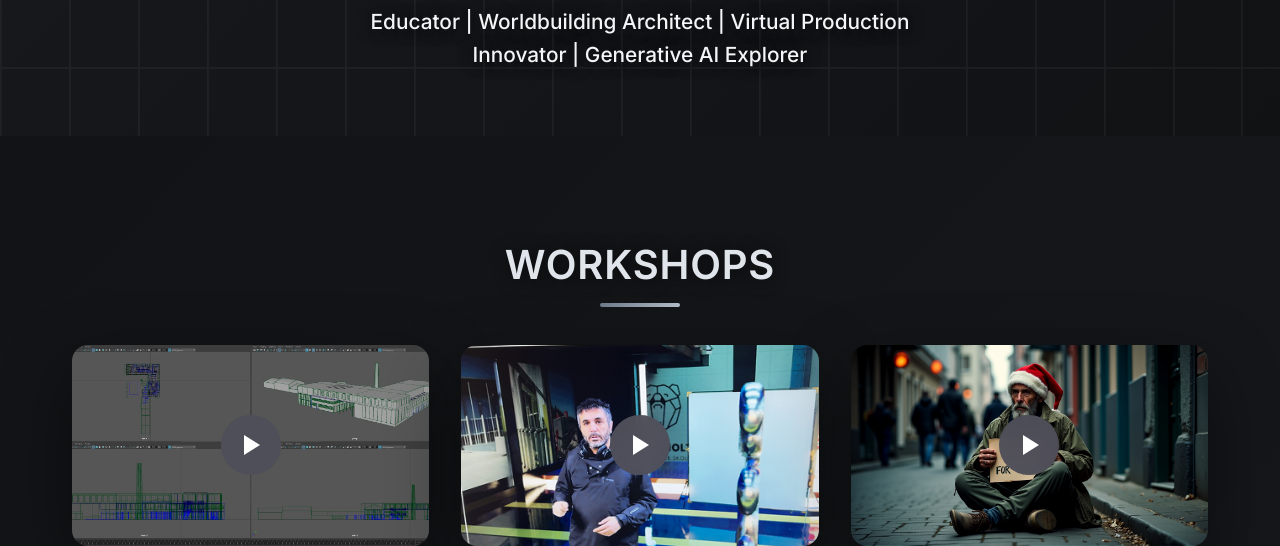
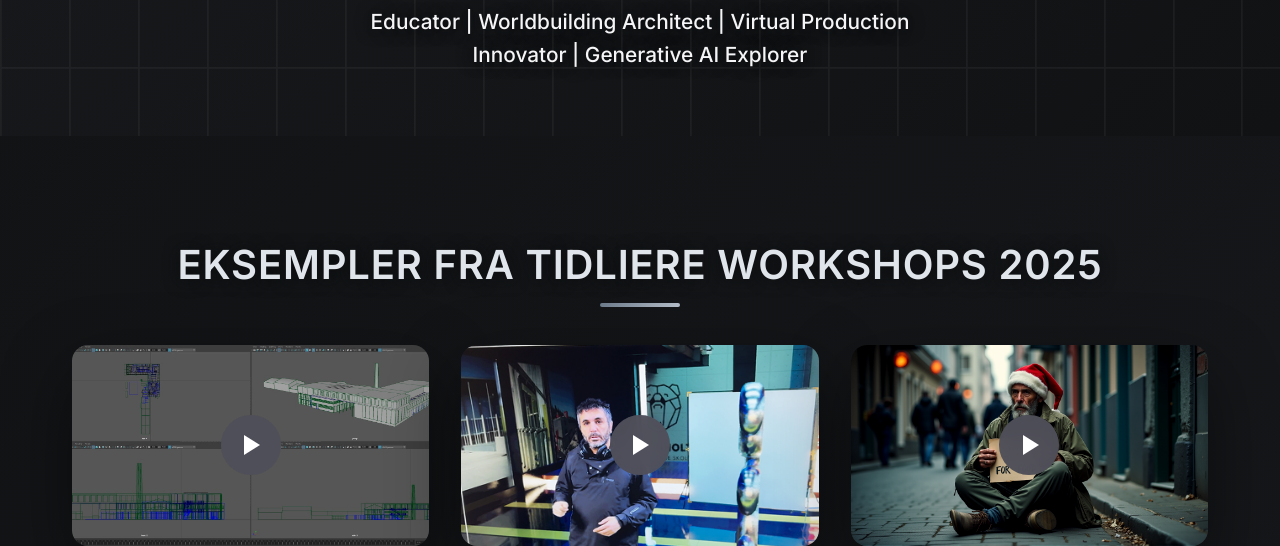
Before and after one commit to lubiteltv/sahak-portfolio, a website: page index.html in a window 1280 px wide. Shown: the part 554-1100 px from the top of the page. Drawn offline with Linux system fonts and the light colour scheme.

Commit message:
Update index.html

```diff
--- a/index.html
+++ b/index.html
@@ -411,7 +411,7 @@
 
   <div class="container">
     <section>
-      <h2>WORKSHOPS</h2>
+      <h2>EKSEMPLER FRA TIDLIERE WORKSHOPS 2025</h2>
       <div class="video-grid">
         <div class="video-showcase">
           <div class="video-container" data-youtube-id="5vaHrLfLG_I">
```
